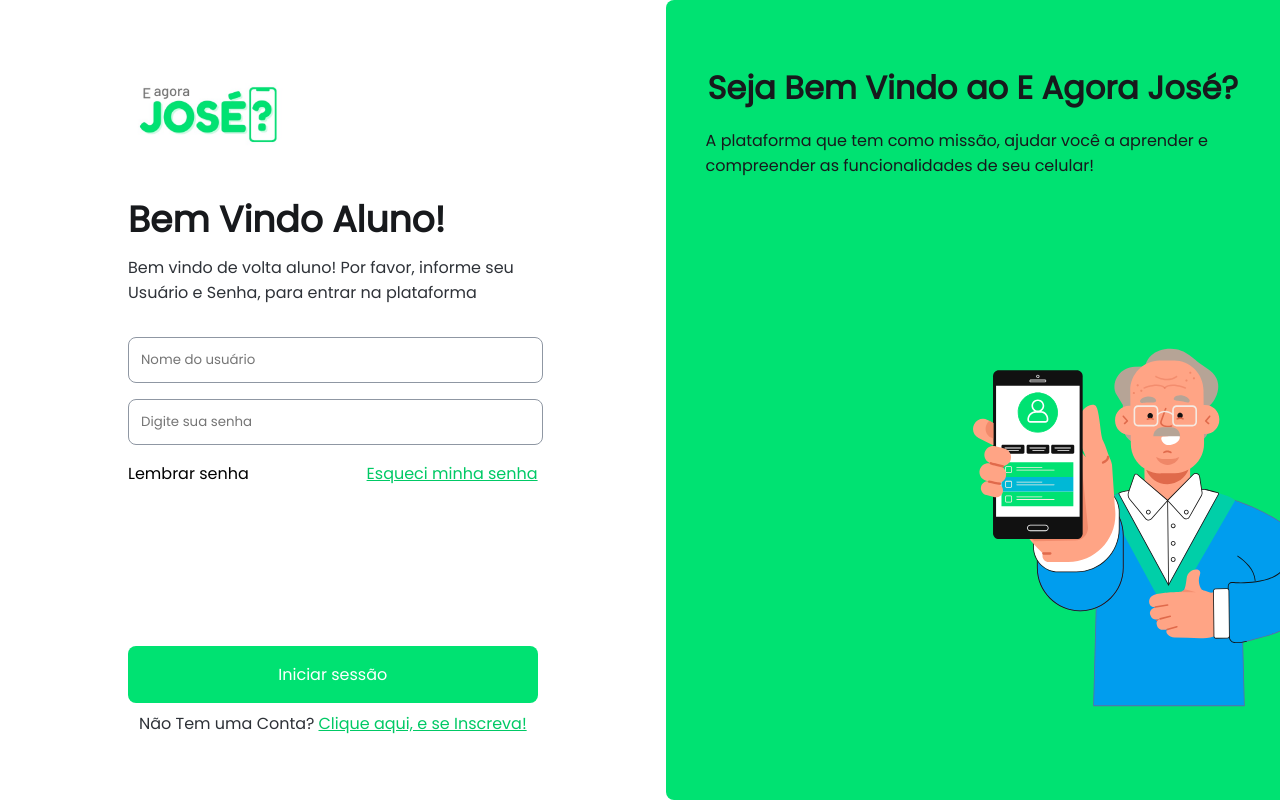
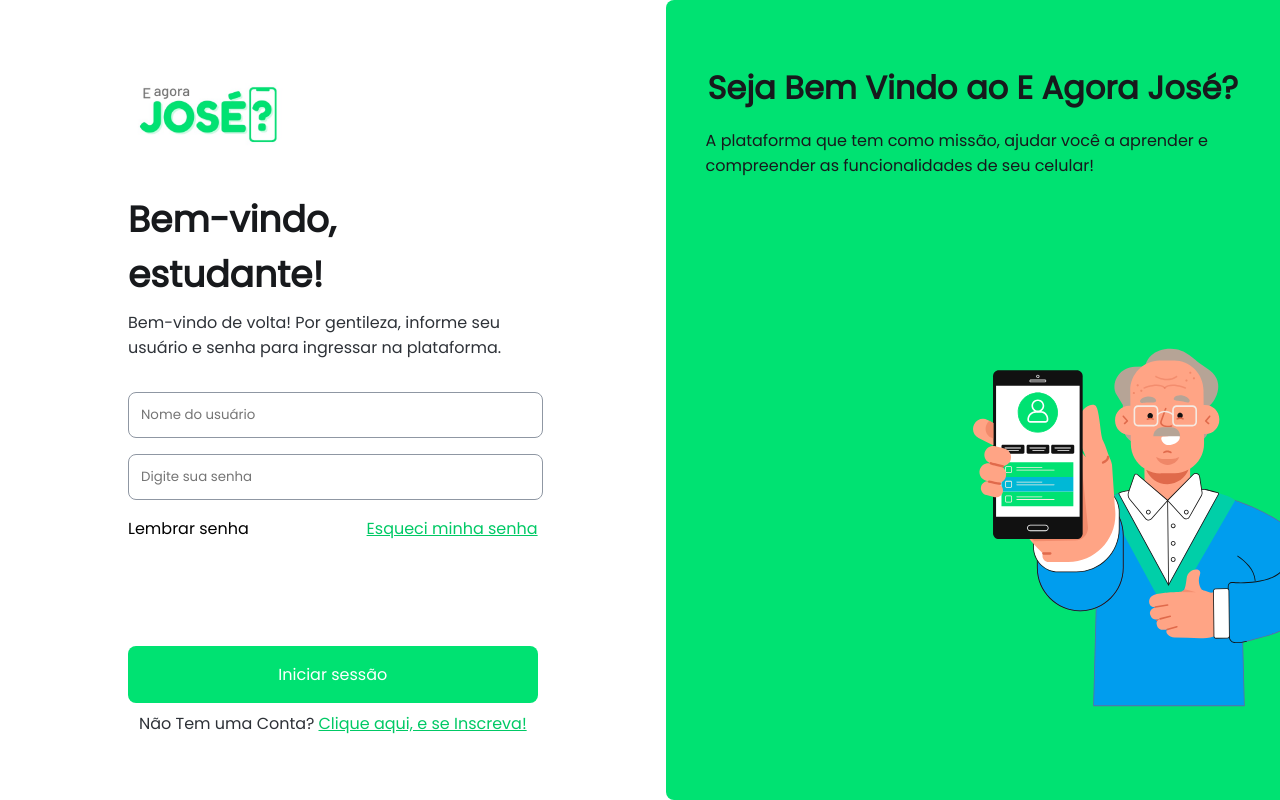
Before and after one commit to ThiagoBonito/and-now-jose, a React (Vite) app: page / in a window 1280 px wide. Built offline with nearby package versions, Linux system fonts and the light colour scheme.

Commit message:
Update index.tsx

```diff
--- a/src/pages/Login/index.tsx
+++ b/src/pages/Login/index.tsx
@@ -13,10 +13,10 @@ export const Login = () => {
       <LoginContainer>
         <LoginContent>
           <img src={Logo} />
-          <h1>Bem Vindo Aluno!</h1>
+          <h1>Bem-vindo, estudante!</h1>
           <p>
-            Bem vindo de volta aluno! Por favor, informe seu Usuário e Senha,
-            para entrar na plataforma
+            Bem-vindo de volta! Por gentileza, informe seu usuário e senha
+            para ingressar na plataforma.
           </p>
           <input placeholder="Nome do usuário" />
           <input placeholder="Digite sua senha" />
```
